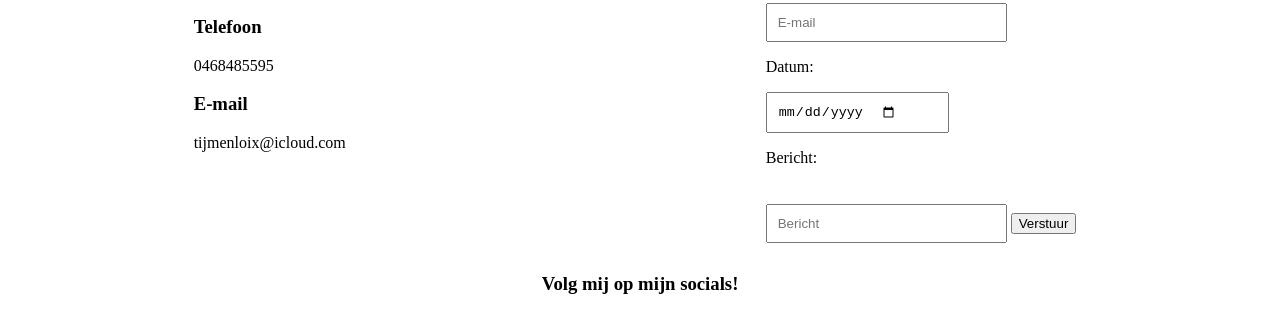
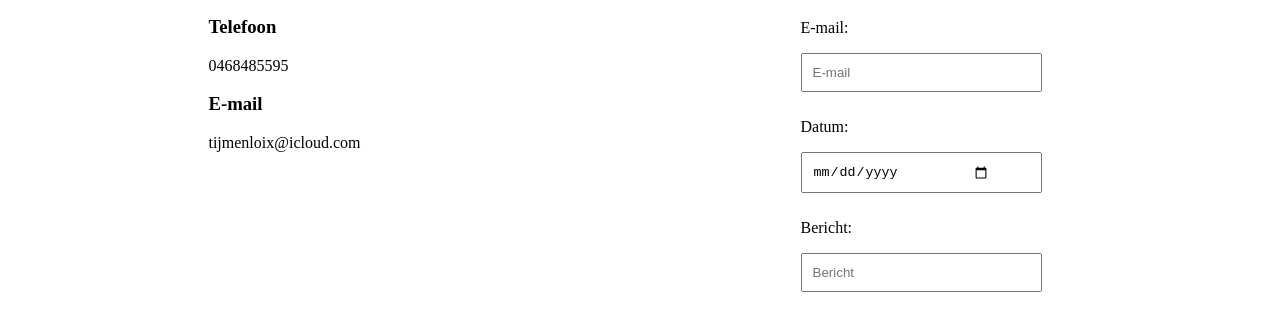
Before and after one commit to tijmenloix/djtijmen2, a plain HTML site: page djtijmenContact.html in a window 1280 px wide. Shown: the part 327-638 px from the top of the page. Drawn offline with Linux system fonts and the light colour scheme.

Commit message:
Update djtijmen.css

```diff
--- a/djtijmen.css
+++ b/djtijmen.css
@@ -350,8 +350,16 @@ footer {
 
 }
 
+.formulier form {
+    display: flex;
+    flex-direction: column;
+    margin: 20px;
+    margin-top: 40px;
+}
+
 .input {
     padding: 10px 50px 10px 10px;
+    margin-bottom: 10px;
 }
 
 .info {
@@ -359,7 +367,7 @@ footer {
 }
 
 .button {
-    margin:  30px 0px ;
+    margin: 30px 0;
 }
 
 .volgmij {
```
